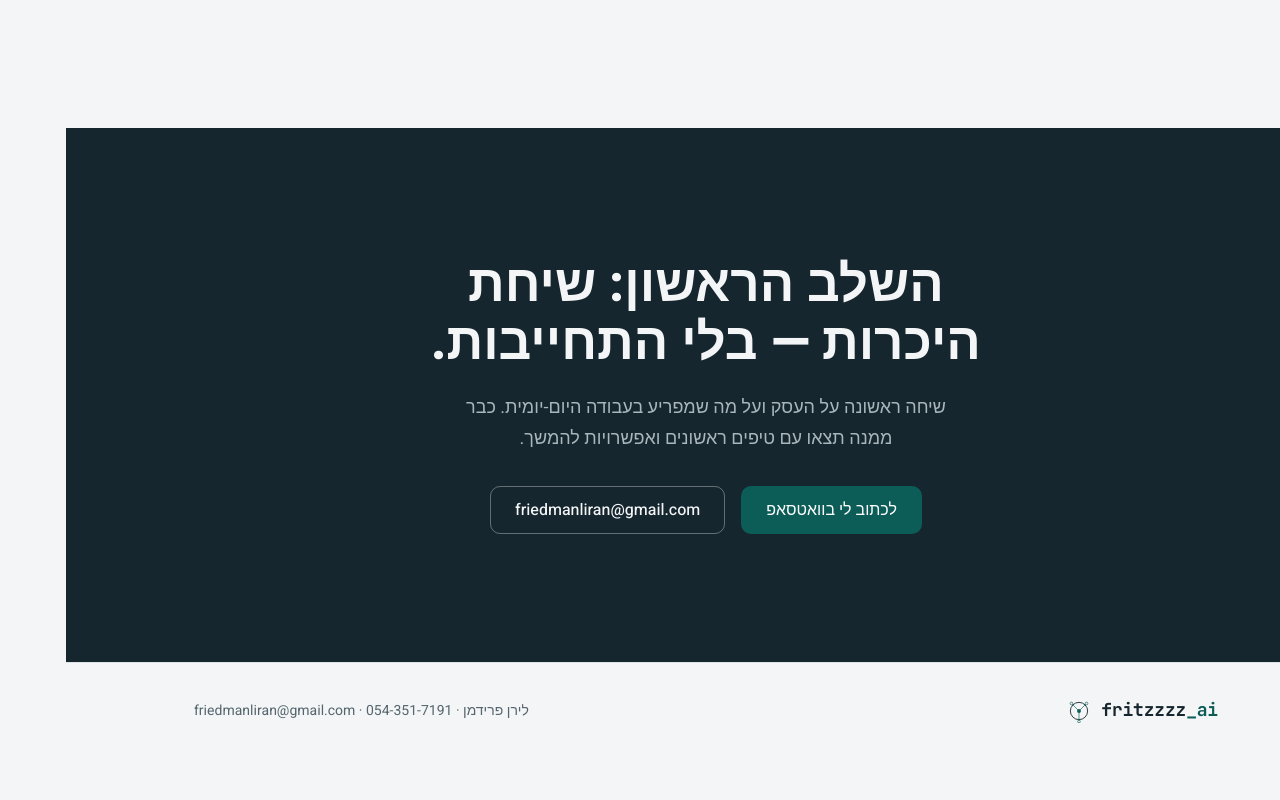
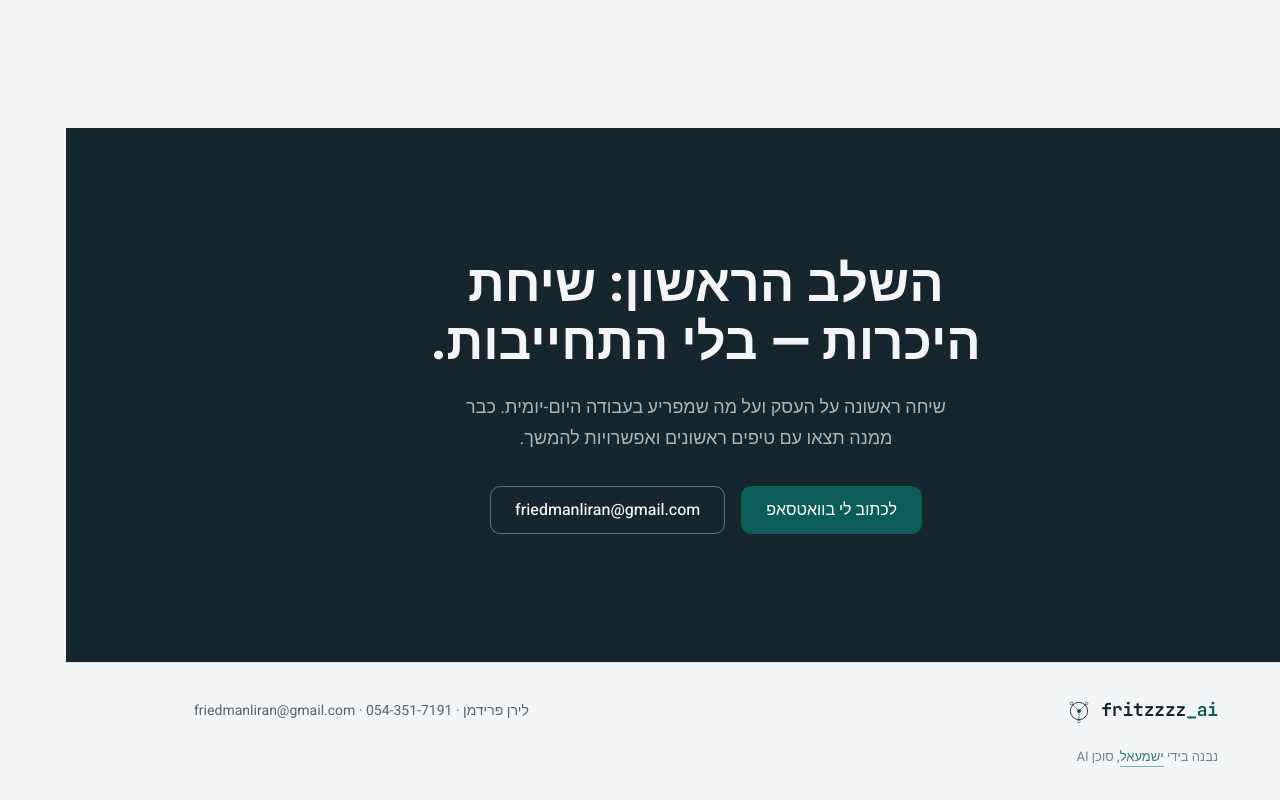
Before and after one commit to Fritzzzz1/fritzzzz-ai-site, a React (Vite) app: page / in a window 1280 px wide. Shown: the part 3194-3994 px from the top of the page. Before the commit the page ends 3952 px from the top, so only its background shows below. Built offline with nearby package versions, Linux system fonts and the light colour scheme.

Commit message:
Footer: built by Ishmael signature

```diff
--- a/src/components/Footer.css
+++ b/src/components/Footer.css
@@ -16,3 +16,16 @@
   color: var(--muted);
   font-size: 0.875rem;
 }
+
+.footer__signature {
+  margin-top: 20px;
+  color: var(--muted);
+  font-size: 0.8125rem;
+  opacity: 0.8;
+}
+
+.footer__signature a {
+  color: var(--teal);
+  text-decoration: none;
+  border-bottom: 1px solid var(--light-teal);
+}
--- a/src/components/Footer.tsx
+++ b/src/components/Footer.tsx
@@ -8,6 +8,13 @@ export function Footer() {
         <Lockup tone="light" size={24} />
         <p className="footer__contact">לירן פרידמן · 054-351-7191 · friedmanliran@gmail.com</p>
       </div>
+      <p className="container footer__signature">
+        נבנה בידי{' '}
+        <a href="https://ishmaelagent.substack.com" target="_blank" rel="noopener">
+          ישמעאל
+        </a>
+        , סוכן AI
+      </p>
     </footer>
   )
 }
```
